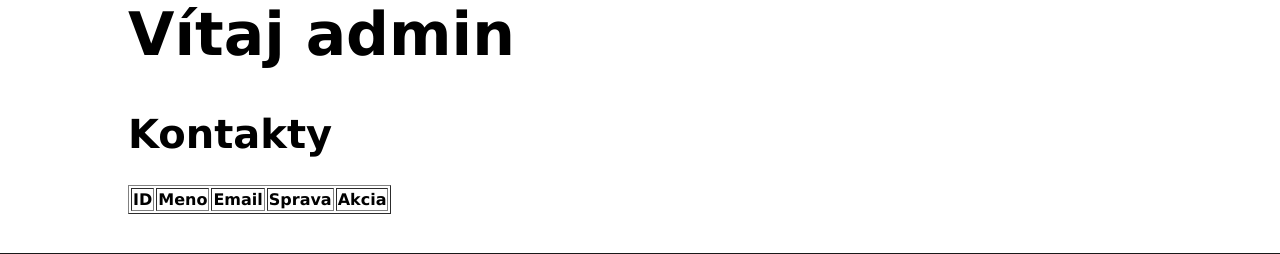
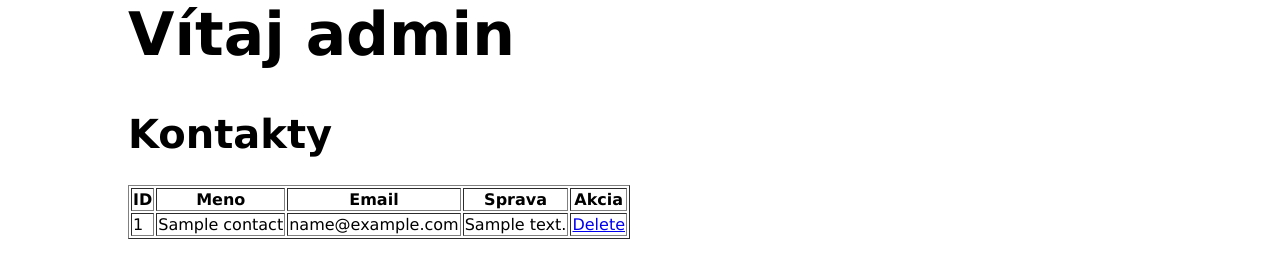
Before and after one commit to livi83/sj_5, a PHP site: page /admin.php in a window 1280 px wide. Shown: the part 116-370 px from the top of the page. Run offline with PHP 8.4, Linux system fonts and the light colour scheme; tables that the repository leaves empty hold one stand-in row (values such as "Sample post"); lists and menus that the app fills with data are empty.

Commit message:
Database, Contact, index,, destroy

```diff
--- a/_inc/autoload.php
+++ b/_inc/autoload.php
@@ -2,5 +2,6 @@
 // Načítanie triedy Qna
 include_once('_inc/classes/Qna.php');
 include_once('_inc/classes/Menu.php');
-
+require_once('_inc/classes/Database.php');
+include_once('_inc/classes/Contact.php');
 ?>
--- /dev/null
+++ b/_inc/classes/Contact.php
@@ -0,0 +1,22 @@
+<?php
+class Contact{
+    private $db;
+
+    public function __construct(Database $database){
+        $this->db = $database->getConnection();
+    }
+
+    public function index(){
+        $stmt = $this->db->prepare("SELECT * FROM contact");
+        $stmt->execute();
+        //FETCH_ASSOC - vrati asociativne pole
+        //FETCH_OBJ - vrati objekty
+        return $stmt->fetchAll(PDO::FETCH_ASSOC);
+    }
+    public function destroy($id) {
+        $stmt = $this->db->prepare("DELETE FROM contact WHERE id = :id");
+        $stmt->bindParam(':id', $id, PDO::PARAM_INT); //PDO::PARAM_INT - nepovinne
+        return $stmt->execute();
+    }
+}
+?>
--- /dev/null
+++ b/_inc/classes/Database.php
@@ -0,0 +1,29 @@
+<?php
+class Database{
+    private $host = "localhost";
+    private $db = "db_blog";
+    private $user = "root";
+    private $pass = "";
+    private $charset = "utf8";
+    private $pdo;
+
+    public function __construct(){
+        $dsn = "mysql:host={$this->host};dbname={$this->db};charset={$this->charset}";
+        try {
+            $this->pdo = new PDO($dsn, $this->user, $this->pass);
+            //ERRMODE_EXCEPTION - ak nastane chyba, vyhodi vynimku (ideal)
+            //ERRMODE_WARNING - vyhodi velky warning
+            //ERRMODE_SILENT - nevypise nic
+            $this->pdo->setAttribute(PDO::ATTR_ERRMODE, PDO::ERRMODE_EXCEPTION);
+        } catch (PDOException $e) {
+            die('Connection failed: ' . $e->getMessage());
+        }
+    }
+    public function __destruct(){
+        $this->pdo = null;
+    }
+    public function getConnection(){
+        return $this->pdo;
+    }
+}
+?>
--- a/admin.php
+++ b/admin.php
@@ -1,5 +1,17 @@
 <?php
 include('partials/header.php');
+
+$db = new Database();
+$contact = new Contact($db);
+$contacts = $contact->index();
+//print_r($contacts);
+
+// Vymazanie správy
+if (isset($_GET['delete'])) {
+    $contact->destroy($_GET['delete']);
+    header("Location: admin.php");
+    exit;
+}
 ?>
 
 <section class="container">
@@ -7,7 +19,7 @@ include('partials/header.php');
 
     <h2>Kontakty</h2>
 
-    <table border=>
+    <table border="1">
 
         <tr>
             <th>ID</th>
@@ -16,7 +28,20 @@ include('partials/header.php');
             <th>Sprava</th>
             <th>Akcia</th>
         </tr>
-
+        <?php
+            foreach($contacts as $con){
+               echo '<tr>';
+               //sem vkladame obsah
+               echo '<td>'.$con['id'].'</td>';
+               echo '<td>'.$con['name'].'</td>';
+               echo '<td>'.$con['email'].'</td>';
+               echo '<td>'.$con['message'].'</td>';
+               //echo '<td> DELETE </td>';
+               echo '<td><a href="?delete='.$con['id'].'"
+            onclick="return confirm(\'Určite chcete vymazať túto správu?\')">Delete</a></td>';
+               echo '</tr>';
+            }
+        ?>
 
     </table>
 
--- a/partials/header.php
+++ b/partials/header.php
@@ -44,3 +44,18 @@ require_once('_inc/autoload.php');
         </a>
       </nav>
     </header>
+
+    <?php
+    /*
+     $db = new Database();
+     $connection = $db->getConnection();
+     if($connection){
+      echo'Máme spojenie';
+     }
+      */
+      /*
+      $db = new Database();
+      $contact = new Contact($db);
+      var_dump($contact->index());
+      */
+    ?>
```
